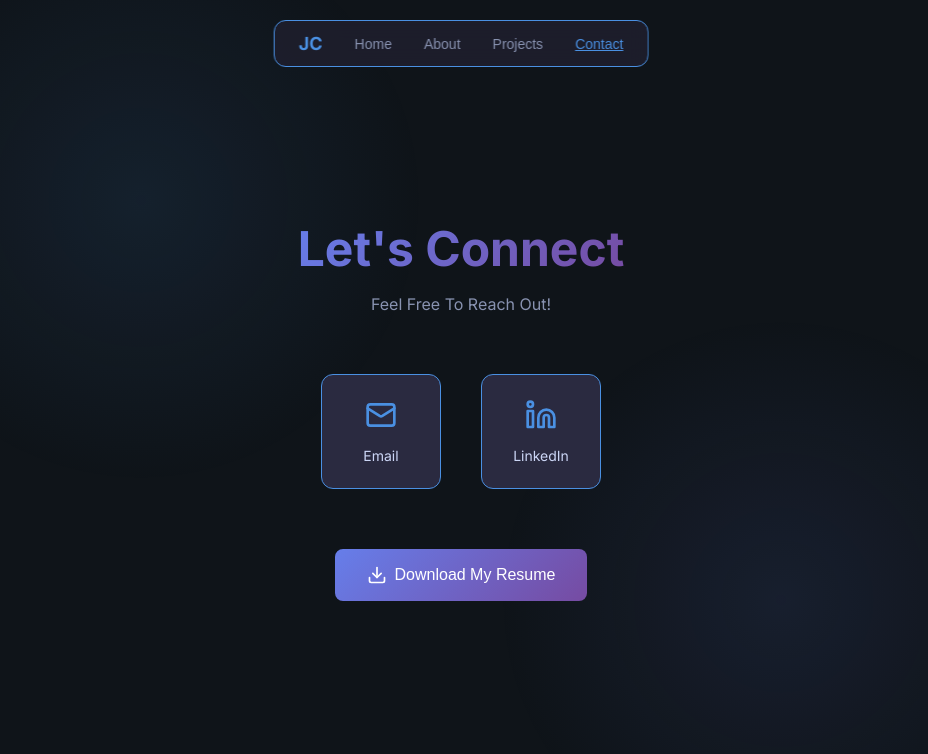
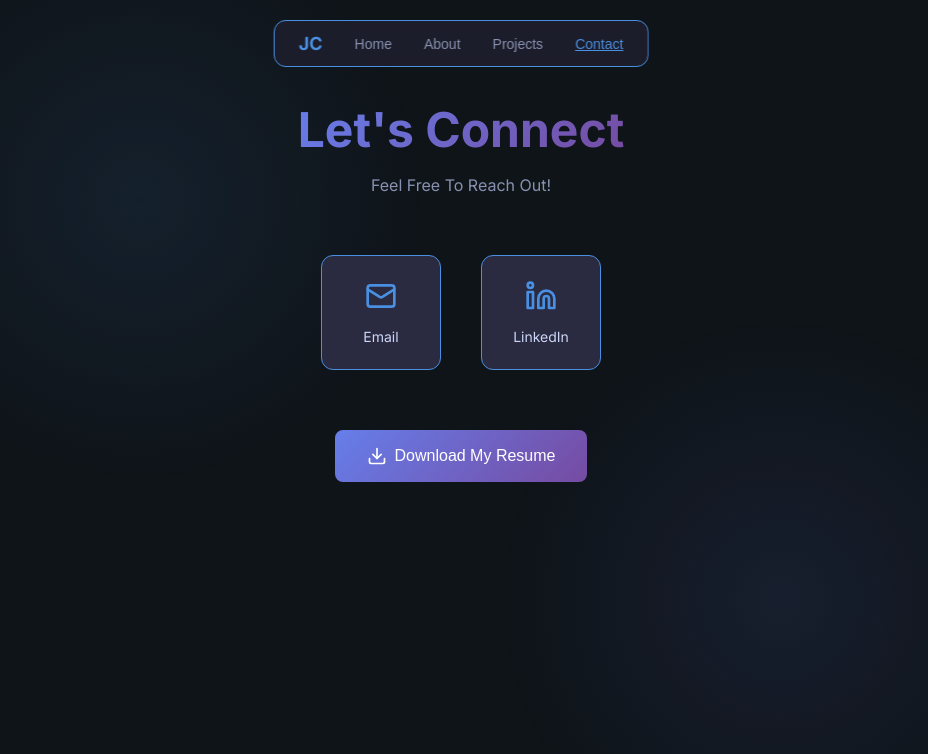
Before and after one commit to jalenchan1/Jalen-Chan-Portfolio, a React (Create React App) app: page / in a window 1280 px wide. Both pictures are taken after a click on the button "Contact". Shown: the top 754 px of the page, without its empty margins (179-1107 px from the left). Built offline with nearby package versions, Linux system fonts and the light colour scheme.

Commit message:
Fix contact page spacing

```diff
--- a/src/App.js
+++ b/src/App.js
@@ -606,14 +606,13 @@ const Portfolio = () => {
     </div>
   );
 
-  const ContactPage = () => (
+    const ContactPage = () => (
     <div style={{
       minHeight: '100vh',
       display: 'flex',
       flexDirection: 'column',
-      justifyContent: 'center',
       alignItems: 'center',
-      padding: '60px 40px 40px',
+      padding: window.innerWidth > 768 ? '100px 40px 40px' : '80px 20px 40px',
       textAlign: 'center'
     }}>
       <h2 style={{
```
